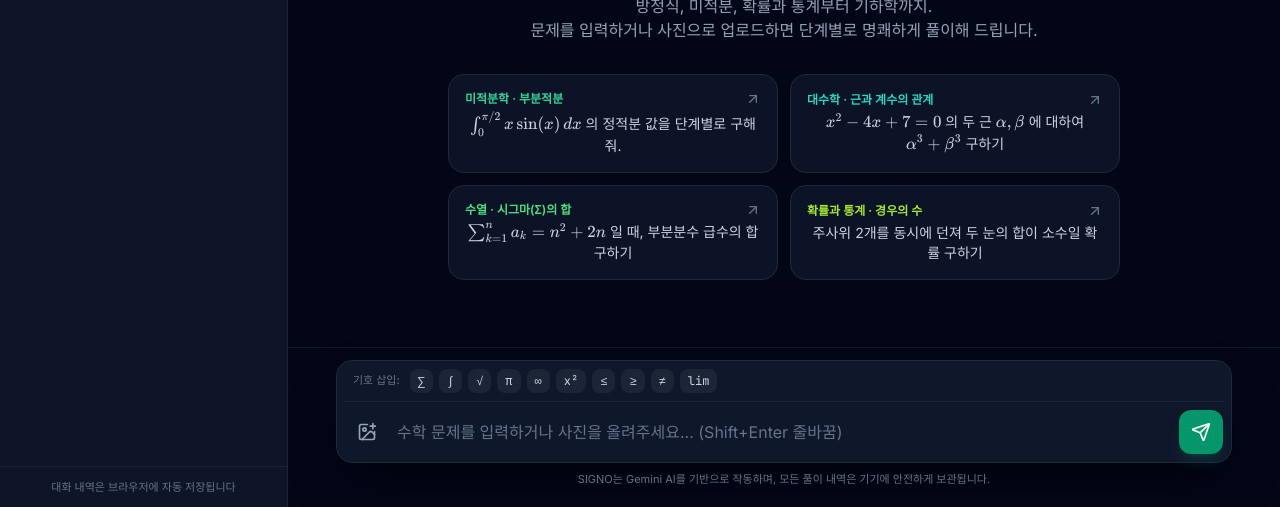
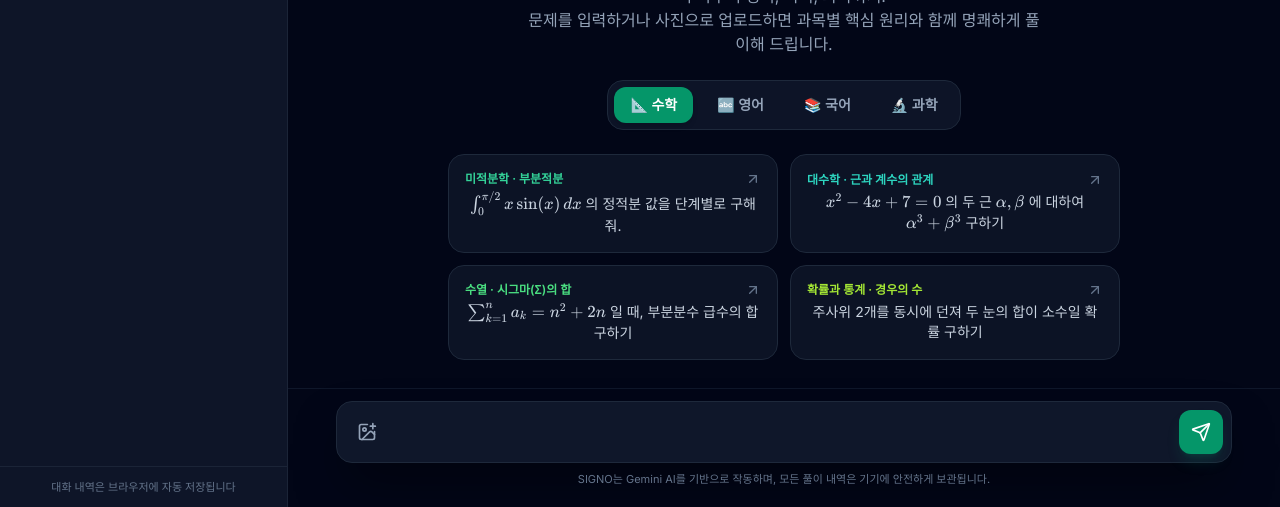
Before and after one commit to 20131031/signo.v6, a plain HTML site: page index.html in a window 1280 px wide. Shown: the part 293-800 px from the top of the page. Drawn offline with nearby package versions, Linux system fonts and the light colour scheme.

Commit message:
Update index.html

```diff
--- a/index.html
+++ b/index.html
@@ -3,7 +3,7 @@
 <head>
     <meta charset="UTF-8">
     <meta name="viewport" content="width=device-width, initial-scale=1.0">
-    <title>SIGNO (시그노) - AI 수학 문제 풀이 전문가</title>
+    <title>SIGNO (시그노) - AI 전과목 문제 풀이 전문가</title>
     <!-- Tailwind CSS 로드 -->
     <script src="https://cdn.tailwindcss.com"></script>
     <!-- Google Fonts: Inter & JetBrains Mono -->
@@ -181,46 +181,32 @@
                         </svg>
                     </div>
                     <h1 class="text-2xl sm:text-4xl font-bold text-white mb-3 tracking-tight">
-                        수학 문제, <span class="text-emerald-400">시그노</span>에게 물어보세요
+                        모든 문제, <span class="text-emerald-400">시그노</span>에게 물어보세요
                     </h1>
-                    <p class="text-slate-400 max-w-lg text-sm sm:text-base mb-8 leading-relaxed">
-                        방정식, 미적분, 확률과 통계부터 기하학까지.<br>
-                        문제를 입력하거나 사진으로 업로드하면 단계별로 명쾌하게 풀이해 드립니다.
+                    <p class="text-slate-400 max-w-lg text-sm sm:text-base mb-6 leading-relaxed">
+                        수학부터 영어, 국어, 과학까지.<br>
+                        문제를 입력하거나 사진으로 업로드하면 과목별 핵심 원리와 함께 명쾌하게 풀이해 드립니다.
                     </p>
 
-                    <!-- 추천 예제 프롬프트 카드 -->
-                    <div class="grid grid-cols-1 sm:grid-cols-2 gap-3 w-full max-w-2xl text-left">
-                        <button onclick="useExample('다음 정적분의 값을 구하고 풀이 과정을 단계별로 설명해줘: ∫(0부터 π/2까지) x * sin(x) dx')" class="p-4 rounded-2xl bg-slate-900/80 hover:bg-slate-800/90 border border-slate-800 hover:border-emerald-500/50 transition-all group">
-                            <div class="flex items-center justify-between mb-1">
-                                <span class="text-xs font-semibold text-emerald-400">미적분학 · 부분적분</span>
-                                <i data-lucide="arrow-up-right" class="w-4 h-4 text-slate-500 group-hover:text-emerald-400 transition-colors"></i>
-                            </div>
-                            <p class="text-sm text-slate-300 line-clamp-2">$\int_{0}^{\pi/2} x \sin(x) \, dx$ 의 정적분 값을 단계별로 구해줘.</p>
+                    <!-- 과목 선택 탭 -->
+                    <div class="flex flex-wrap items-center justify-center gap-2 mb-6 bg-slate-900/90 p-1.5 rounded-2xl border border-slate-800">
+                        <button type="button" onclick="selectSubject('math')" id="tab-math" class="subject-tab px-4 py-2 rounded-xl text-xs sm:text-sm font-semibold bg-emerald-600 text-white shadow-md transition-all flex items-center gap-1.5">
+                            <span>📐 수학</span>
                         </button>
+                        <button type="button" onclick="selectSubject('english')" id="tab-english" class="subject-tab px-4 py-2 rounded-xl text-xs sm:text-sm font-semibold text-slate-400 hover:text-white transition-all flex items-center gap-1.5">
+                            <span>🔤 영어</span>
+                        </button>
+                        <button type="button" onclick="selectSubject('korean')" id="tab-korean" class="subject-tab px-4 py-2 rounded-xl text-xs sm:text-sm font-semibold text-slate-400 hover:text-white transition-all flex items-center gap-1.5">
+                            <span>📚 국어</span>
+                        </button>
+                        <button type="button" onclick="selectSubject('science')" id="tab-science" class="subject-tab px-4 py-2 rounded-xl text-xs sm:text-sm font-semibold text-slate-400 hover:text-white transition-all flex items-center gap-1.5">
+                            <span>🔬 과학</span>
+                        </button>
+                    </div>
 
-                        <button onclick="useExample('이차방정식 x² - 4x + 7 = 0 의 두 근을 α, β라고 할 때, α³ + β³ 의 값을 구하는 과정을 알려줘.')" class="p-4 rounded-2xl bg-slate-900/80 hover:bg-slate-800/90 border border-slate-800 hover:border-teal-500/50 transition-all group">
-                            <div class="flex items-center justify-between mb-1">
-                                <span class="text-xs font-semibold text-teal-400">대수학 · 근과 계수의 관계</span>
-                                <i data-lucide="arrow-up-right" class="w-4 h-4 text-slate-500 group-hover:text-teal-400 transition-colors"></i>
-                            </div>
-                            <p class="text-sm text-slate-300 line-clamp-2">$x^2 - 4x + 7 = 0$ 의 두 근 $\alpha, \beta$ 에 대하여 $\alpha^3 + \beta^3$ 구하기</p>
-                        </button>
-
-                        <button onclick="useExample('수열 {a_n}에 대하여 ∑(k=1부터 n까지) a_k = n² + 2n 일 때, ∑(k=1부터 10까지) 1/(a_k * a_{k+1}) 의 값을 구해줘.')" class="p-4 rounded-2xl bg-slate-900/80 hover:bg-slate-800/90 border border-slate-800 hover:border-green-500/50 transition-all group">
-                            <div class="flex items-center justify-between mb-1">
-                                <span class="text-xs font-semibold text-green-400">수열 · 시그마(Σ)의 합</span>
-                                <i data-lucide="arrow-up-right" class="w-4 h-4 text-slate-500 group-hover:text-green-400 transition-colors"></i>
-                            </div>
-                            <p class="text-sm text-slate-300 line-clamp-2">$\sum_{k=1}^{n} a_k = n^2 + 2n$ 일 때, 부분분수 급수의 합 구하기</p>
-                        </button>
-
-                        <button onclick="useExample('주사위 2개를 동시에 던질 때, 나오는 두 눈의 수의 합이 소수(Prime number)일 확률을 구해줘.')" class="p-4 rounded-2xl bg-slate-900/80 hover:bg-slate-800/90 border border-slate-800 hover:border-lime-500/50 transition-all group">
-                            <div class="flex items-center justify-between mb-1">
-                                <span class="text-xs font-semibold text-lime-400">확률과 통계 · 경우의 수</span>
-                                <i data-lucide="arrow-up-right" class="w-4 h-4 text-slate-500 group-hover:text-lime-400 transition-colors"></i>
-                            </div>
-                            <p class="text-sm text-slate-300 line-clamp-2">주사위 2개를 동시에 던져 두 눈의 합이 소수일 확률 구하기</p>
-                        </button>
+                    <!-- 추천 예제 프롬프트 카드 (과목별 동적 변경) -->
+                    <div id="exampleCardsContainer" class="grid grid-cols-1 sm:grid-cols-2 gap-3 w-full max-w-2xl text-left">
+                        <!-- JS에서 과목에 맞게 렌더링됩니다 -->
                     </div>
                 </div>
 
@@ -249,21 +235,6 @@
 
                 <!-- 입력 폼 컨테이너 -->
                 <div class="bg-slate-900 border border-slate-800 focus-within:border-emerald-500/70 rounded-2xl p-2 shadow-2xl shadow-black/50 transition-all">
-                    <!-- 빠른 수학 기호 입력 툴바 -->
-                    <div class="flex items-center gap-1.5 px-2 pb-2 mb-2 border-b border-slate-800/80 overflow-x-auto">
-                        <span class="text-[11px] text-slate-500 font-medium mr-1 shrink-0">기호 삽입:</span>
-                        <button type="button" onclick="insertSymbol('∑')" class="px-2 py-1 rounded-lg bg-slate-800/80 hover:bg-slate-700 text-xs font-mono text-slate-300 shrink-0">∑</button>
-                        <button type="button" onclick="insertSymbol('∫')" class="px-2 py-1 rounded-lg bg-slate-800/80 hover:bg-slate-700 text-xs font-mono text-slate-300 shrink-0">∫</button>
-                        <button type="button" onclick="insertSymbol('√')" class="px-2 py-1 rounded-lg bg-slate-800/80 hover:bg-slate-700 text-xs font-mono text-slate-300 shrink-0">√</button>
-                        <button type="button" onclick="insertSymbol('π')" class="px-2 py-1 rounded-lg bg-slate-800/80 hover:bg-slate-700 text-xs font-mono text-slate-300 shrink-0">π</button>
-                        <button type="button" onclick="insertSymbol('∞')" class="px-2 py-1 rounded-lg bg-slate-800/80 hover:bg-slate-700 text-xs font-mono text-slate-300 shrink-0">∞</button>
-                        <button type="button" onclick="insertSymbol('²')" class="px-2 py-1 rounded-lg bg-slate-800/80 hover:bg-slate-700 text-xs font-mono text-slate-300 shrink-0">x²</button>
-                        <button type="button" onclick="insertSymbol('≤')" class="px-2 py-1 rounded-lg bg-slate-800/80 hover:bg-slate-700 text-xs font-mono text-slate-300 shrink-0">≤</button>
-                        <button type="button" onclick="insertSymbol('≥')" class="px-2 py-1 rounded-lg bg-slate-800/80 hover:bg-slate-700 text-xs font-mono text-slate-300 shrink-0">≥</button>
-                        <button type="button" onclick="insertSymbol('≠')" class="px-2 py-1 rounded-lg bg-slate-800/80 hover:bg-slate-700 text-xs font-mono text-slate-300 shrink-0">≠</button>
-                        <button type="button" onclick="insertSymbol('lim')" class="px-2 py-1 rounded-lg bg-slate-800/80 hover:bg-slate-700 text-xs font-mono text-slate-300 shrink-0">lim</button>
-                    </div>
-
                     <div class="flex items-end gap-2">
                         <!-- 이미지 업로드 버튼 -->
                         <input type="file" id="imageInput" accept="image/*" class="hidden" onchange="handleImageUpload(event)">
@@ -272,7 +243,7 @@
                         </button>
 
                         <!-- 텍스트 입력창 -->
-                        <textarea id="promptInput" rows="1" placeholder="수학 문제를 입력하거나 사진을 올려주세요... (Shift+Enter 줄바꿈)"
+                        <textarea id="promptInput" rows="1" placeholder=""
                             class="w-full bg-transparent text-slate-100 placeholder-slate-500 text-sm sm:text-base resize-none focus:outline-none py-2.5 max-h-40"
                             oninput="autoResize(this)" onkeydown="handleKeyDown(event)"></textarea>
 
@@ -335,20 +306,56 @@
         // ==========================================
         // 1. 전역 상태, 시스템 프롬프트 및 세션 관리
         // ==========================================
-        const SIGNO_SYSTEM_INSTRUCTION = `당신은 세계 최고 수준의 수학 문제 풀이 전문 AI 어시스턴트 '시그노(SIGNO)'입니다.
-사용자가 입력한 수학 문제(텍스트 또는 이미지)를 정확히 분석하고, 이해하기 쉽고 논리적인 단계별 풀이를 제공하세요.
+        const SIGNO_SYSTEM_INSTRUCTION = `당신은 세계 최고 수준의 전과목(수학, 영어, 국어, 과학) 문제 풀이 전문 AI 어시스턴트 '시그노(SIGNO)'입니다.
+사용자가 입력한 문제(텍스트 또는 이미지)의 과목과 핵심을 정확히 파악하고, 이해하기 쉽고 논리적인 단계별 풀이를 제공하세요.
 
-[풀이 작성 규칙]
-1. 모든 수식과 수학 기호는 반드시 LaTeX 문법으로 작성하세요.
-   - 문장 내 인라인 수식: $수식$ (예: $x^2 + 2x + 1 = 0$)
-   - 독립된 줄의 블록 수식: $$수식$$ (예: $$\\int_{0}^{\\pi} \\sin(x) \\, dx = 2$$)
-2. 풀이는 다음 구조를 따라 깔끔하게 마크다운으로 정리하세요:
-   - ### 📌 핵심 개념 및 접근 전략
-   - ### 📝 단계별 상세 풀이 (Step 1, Step 2...)
-   - ### ✅ 최종 정답
-3. 계산 실수가 없도록 검산 과정을 거쳐 정확한 답을 도출하세요.
-4. 친절하고 격려하는 교육자 톤의 한국어로 답변하세요.`;
+[과목별 맞춤 풀이 지침]
+1. **수학 (Mathematics)**:
+   - 모든 수식은 반드시 LaTeX 문법으로 작성하세요. (인라인: $수식$, 블록: $$수식$$)
+   - 공식 적용 이유와 식 변형 과정을 생략 없이 단계별로 보여주고 검산하여 정확한 답을 도출하세요.
+2. **영어 (English)**:
+   - 지문 해석, 문장 구조 분석(주어/동사/수식어구), 핵심 문법 포인트, 필수 어휘 정리 및 오답 선지가 틀린 이유를 명확히 설명하세요.
+3. **국어 (Korean)**:
+   - 비문학(독서)의 경우 지문의 핵심 논지 및 문단별 구조 분석을, 문학의 경우 표현상 특징 및 화자/인물의 정서와 주제를 분석하세요.
+   - 문법/화작 문제는 적용되는 국어 규범과 선택지별 정오 근거를 조목조목 짚어주세요.
+4. **과학 (Science - 물리/화학/생명과학/지구과학)**:
+   - 적용되는 과학 법칙과 원리, 화학 반응식 및 단위 변환, 실험 변인(조작/통제/종속변인) 및 그래프 해석을 명확히 설명하세요.
+   - 수식이나 화학식은 LaTeX($E=mc^2$, $\\text{H}_2\\text{O}$ 등)로 깔끔하게 표기하세요.
 
+[공통 출력 형식]
+- ### 📌 핵심 개념 및 출제 의도
+- ### 📝 단계별 상세 풀이 및 분석
+- ### ✅ 최종 정답 (및 핵심 요약)
+- 친절하고 명쾌한 교육자 톤의 한국어로 답변하세요.`;
+
+        const SUBJECT_EXAMPLES = {
+            math: [
+                { tag: '미적분학 · 부분적분', color: 'text-emerald-400', border: 'hover:border-emerald-500/50', text: '$\\int_{0}^{\\pi/2} x \\sin(x) \\, dx$ 의 정적분 값을 단계별로 구해줘.', prompt: '다음 정적분의 값을 구하고 풀이 과정을 단계별로 설명해줘: ∫(0부터 π/2까지) x * sin(x) dx' },
+                { tag: '대수학 · 근과 계수의 관계', color: 'text-teal-400', border: 'hover:border-teal-500/50', text: '$x^2 - 4x + 7 = 0$ 의 두 근 $\\alpha, \\beta$ 에 대하여 $\\alpha^3 + \\beta^3$ 구하기', prompt: '이차방정식 x² - 4x + 7 = 0 의 두 근을 α, β라고 할 때, α³ + β³ 의 값을 구하는 과정을 알려줘.' },
+                { tag: '수열 · 시그마(Σ)의 합', color: 'text-green-400', border: 'hover:border-green-500/50', text: '$\\sum_{k=1}^{n} a_k = n^2 + 2n$ 일 때, 부분분수 급수의 합 구하기', prompt: '수열 {a_n}에 대하여 ∑(k=1부터 n까지) a_k = n² + 2n 일 때, ∑(k=1부터 10까지) 1/(a_k * a_{k+1}) 의 값을 구해줘.' },
+                { tag: '확률과 통계 · 경우의 수', color: 'text-lime-400', border: 'hover:border-lime-500/50', text: '주사위 2개를 동시에 던져 두 눈의 합이 소수일 확률 구하기', prompt: '주사위 2개를 동시에 던질 때, 나오는 두 눈의 수의 합이 소수(Prime number)일 확률을 구해줘.' }
+            ],
+            english: [
+                { tag: '영어 문법 · 관계대명사', color: 'text-emerald-400', border: 'hover:border-emerald-500/50', text: '다음 문장에서 어법상 틀린 부분을 찾아 바르게 고치고 이유를 설명해줘: "The book which cover is red belongs to me."', prompt: '다음 영어 문장에서 어법상 틀린 부분을 찾아 바르게 고치고 문법적 이유를 자세히 설명해줘: "The book which cover is red belongs to me."' },
+                { tag: '독해 · 구문 분석', color: 'text-teal-400', border: 'hover:border-teal-500/50', text: '"Not only did she finish the project on time, but she also exceeded expectations." 구문 분석 및 해석', prompt: '다음 영어 문장의 도치 구문 구조(주어, 동사 등)를 분석하고 자연스럽게 해석해줘: "Not only did she finish the project on time, but she also exceeded expectations."' },
+                { tag: '어휘 · 유의어 뉘앙스', color: 'text-green-400', border: 'hover:border-green-500/50', text: 'affect 와 effect 의 품사 및 문맥별 쓰임 차이를 예문과 함께 알려줘.', prompt: '영어 단어 affect 와 effect 의 품사, 의미, 그리고 실제 시험에서 자주 나오는 쓰임 차이를 예문과 함께 정리해줘.' },
+                { tag: '가정법 · 시제 일치', color: 'text-lime-400', border: 'hover:border-lime-500/50', text: '"If I had known about the traffic, I would have left earlier." 가정법 과거완료 분석', prompt: '다음 문장에 쓰인 가정법 시제를 분석하고 직설법으로 전환하는 과정을 설명해줘: "If I had known about the traffic, I would have left earlier."' }
+            ],
+            korean: [
+                { tag: '국어 문법 · 음운 변동', color: 'text-emerald-400', border: 'hover:border-emerald-500/50', text: "'국물[궁물]'과 '같이[가치]'에서 일어나는 음운 변동 현상을 각각 설명해줘.", prompt: "한국어 단어 '국물[궁물]'과 '같이[가치]'에서 일어나는 음운 변동 현상의 명칭과 원리를 단계별로 설명해줘." },
+                { tag: '문학 · 표현상 특징', color: 'text-teal-400', border: 'hover:border-teal-500/50', text: '시에서 자주 쓰이는 역설법과 반어법의 차이점을 대표적인 예시와 함께 알려줘.', prompt: '현대시에서 자주 출제되는 역설법과 반어법의 개념적 차이점을 대표적인 문학 작품 예시와 함께 알기 쉽게 비교해줘.' },
+                { tag: '맞춤법 · 띄어쓰기', color: 'text-green-400', border: 'hover:border-green-500/50', text: "'할 수 있다'와 '할 수밖에 없다'의 올바른 띄어쓰기와 문법적 근거 설명", prompt: "'할 수 있다'와 '할 수밖에 없다'의 올바른 띄어쓰기 표기와 그 문법적 근거(의존명사 vs 조사)를 설명해줘." },
+                { tag: '고전 문법 · 중세 국어', color: 'text-lime-400', border: 'hover:border-lime-500/50', text: "훈민정음 서문 '나랏말싸미 듕귁에 달아'에 나타난 중세 국어의 특징 분석", prompt: "훈민정음 언해본의 '나랏말싸미 듕귁에 달아' 구절에 나타난 중세 국어의 음운 및 표기법 특징을 분석해줘." }
+            ],
+            science: [
+                { tag: '물리학 · 역학적 에너지', color: 'text-emerald-400', border: 'hover:border-emerald-500/50', text: '높이 20m에서 자유 낙하하는 질량 2kg 물체가 지면에 닿기 직전의 속력은? (g=10m/s²)', prompt: '마찰이 없는 상태에서 높이 20m인 곳에서 가만히 놓아 자유 낙하하는 질량 2kg인 물체가 지면에 닿기 직전의 속력과 운동 에너지를 구해줘. (단, 중력가속도 g = 10 m/s²)' },
+                { tag: '화학 · 화학 반응식과 몰', color: 'text-teal-400', border: 'hover:border-teal-500/50', text: '메테인($\\text{CH}_4$) 32g이 완전 연소할 때 생성되는 이산화탄소($\\text{CO}_2$)의 질량 구하기', prompt: '메테인(CH4) 32g이 충분한 산소와 반응하여 완전 연소할 때 생성되는 이산화탄소(CO2)의 몰수와 질량을 화학 반응식을 세워 구해줘. (원자량: H=1, C=12, O=16)' },
+                { tag: '생명과학 · 세포 분열', color: 'text-green-400', border: 'hover:border-green-500/50', text: '체세포 분열과 감수 분열(생식세포 분열)의 염색체 수 변화 및 특징 비교', prompt: '체세포 분열과 감수 분열(제1분열, 제2분열) 과정에서 염색체 수와 DNA 상대량 변화 및 핵심 차이점을 표와 함께 정리해줘.' },
+                { tag: '지구과학 · 판 구조론', color: 'text-lime-400', border: 'hover:border-lime-500/50', text: '판의 경계(발산형, 수렴형, 보존형)에서 나타나는 대표적 지형과 지각 변동 정리', prompt: '판 구조론에서 발산형 경계, 수렴형 경계(섭입형/충돌형), 보존형 경계에서 각각 발달하는 대표적 지형과 화산·지진 활동을 정리해줘.' }
+            ]
+        };
+
+        let currentSubject = 'math';
         let sessions = [];
         let currentSessionId = null;
         let chatHistory = [];
@@ -361,6 +368,7 @@
             updateApiKeyStatus();
             loadSessionsFromStorage();
             renderChatList();
+            selectSubject('math');
 
             // KaTeX 로드 완료 후 웰컴 화면의 예제 수식 렌더링
             const checkKatex = setInterval(() => {
@@ -371,17 +379,45 @@
             }, 100);
         });
 
-        function renderMathInContainer(element) {
-            if (!element || !window.renderMathInElement) return;
-            renderMathInElement(element, {
-                delimiters: [
-                    { left: '$$', right: '$$', display: true },
-                    { left: '$', right: '$', display: false },
-                    { left: '\\(', right: '\\)', display: false },
-                    { left: '\\[', right: '\\]', display: true }
-                ],
-                throwOnError: false
+        function selectSubject(subject) {
+            currentSubject = subject;
+
+            // 탭 UI 업데이트
+            document.querySelectorAll('.subject-tab').forEach(btn => {
+                btn.classList.remove('bg-emerald-600', 'text-white', 'shadow-md');
+                btn.classList.add('text-slate-400');
             });
+            const activeTab = document.getElementById(`tab-${subject}`);
+            if (activeTab) {
+                activeTab.classList.remove('text-slate-400');
+                activeTab.classList.add('bg-emerald-600', 'text-white', 'shadow-md');
+            }
+
+            // 예제 카드 렌더링
+            const targetSubject = SUBJECT_EXAMPLES[subject] ? subject : 'math';
+            const container = document.getElementById('exampleCardsContainer');
+            if (container) {
+                container.innerHTML = SUBJECT_EXAMPLES[targetSubject].map(item => `
+                    <button onclick="useExample('${item.prompt.replace(/'/g, "\\'")}')" class="p-4 rounded-2xl bg-slate-900/80 hover:bg-slate-800/90 border border-slate-800 ${item.border} transition-all group">
+                        <div class="flex items-center justify-between mb-1">
+                            <span class="text-xs font-semibold ${item.color}">${item.tag}</span>
+                            <i data-lucide="arrow-up-right" class="w-4 h-4 text-slate-500 group-hover:text-emerald-400 transition-colors"></i>
+                        </div>
+                        <p class="text-sm text-slate-300 line-clamp-2">${item.text}</p>
+                    </button>
+                `).join('');
+                lucide.createIcons();
+                renderMathInContainer(container);
+            }
+        }
+
+        function loadSessionsFromStorage() {
+            try {
+                const raw = localStorage.getItem('signo_chat_sessions');
+                sessions = raw ? JSON.parse(raw) : [];
+            } catch (e) {
+                sessions = [];
+            }
         }
 
         function toggleSidebar() {
@@ -391,12 +427,20 @@
             overlay.classList.toggle('hidden');
         }
 
-        function loadSessionsFromStorage() {
+        function renderMathInContainer(element) {
+            if (!element || !window.renderMathInElement) return;
             try {
-                const saved = localStorage.getItem('signo_chat_sessions');
-                sessions = saved ? JSON.parse(saved) : [];
+                window.renderMathInElement(element, {
+                    delimiters: [
+                        { left: '$$', right: '$$', display: true },
+                        { left: '$', right: '$', display: false },
+                        { left: '\\(', right: '\\)', display: false },
+                        { left: '\\[', right: '\\]', display: true }
+                    ],
+                    throwOnError: false
+                });
             } catch (e) {
-                sessions = [];
+                // 수식 렌더링 문법 경고 무시
             }
         }
 
@@ -715,7 +759,7 @@
             // 새 세션인 경우 세션 생성
             if (!currentSessionId) {
                 currentSessionId = 'session-' + Date.now();
-                const titleText = text ? (text.length > 28 ? text.substring(0, 28) + '...' : text) : '사진 수학 문제 풀이';
+                const titleText = text ? (text.length > 28 ? text.substring(0, 28) + '...' : text) : '사진 문제 풀이';
                 sessions.unshift({
                     id: currentSessionId,
                     title: titleText,
@@ -725,8 +769,14 @@
             }
 
             // 사용자 메시지 구성
+            const subjectLabels = { math: '수학', english: '영어', korean: '국어', science: '과학', auto: '전과목 자동' };
+            // 사용자 메시지 구성 (항상 전과목 자동 판별로 처리)
             const userParts = [];
-            if (text) userParts.push({ text: text });
+            if (text) {
+                userParts.push({ text: text });
+            } else {
+                userParts.push({ text: '첨부된 사진의 문제를 풀어주세요.' });
+            }
             if (selectedImageBase64) {
                 userParts.push({
                     inlineData: {
@@ -812,13 +862,13 @@
 
             let imageHtml = '';
             if (imageSrc) {
-                imageHtml = `<img src="${imageSrc}" alt="업로드된 수학 문제" class="w-40 sm:w-48 max-h-48 object-contain bg-slate-950/40 rounded-xl mb-2 border border-emerald-400/30">`;
+                imageHtml = `<img src="${imageSrc}" alt="업로드된 문제" class="w-40 sm:w-48 max-h-48 object-contain bg-slate-950/40 rounded-xl mb-2 border border-emerald-400/30">`;
             }
 
             wrapper.innerHTML = `
                 <div class="max-w-2xl bg-emerald-600 text-white rounded-3xl rounded-tr-sm px-5 py-3.5 shadow-lg shadow-emerald-950/30">
                     ${imageHtml}
-                    <p class="text-sm sm:text-base whitespace-pre-wrap leading-relaxed">${escapeHtml(text || '첨부된 이미지의 수학 문제를 풀어주세요.')}</p>
+                    <p class="text-sm sm:text-base whitespace-pre-wrap leading-relaxed">${escapeHtml(text || '첨부된 사진의 문제를 풀어주세요.')}</p>
                 </div>
             `;
             container.appendChild(wrapper);
```
